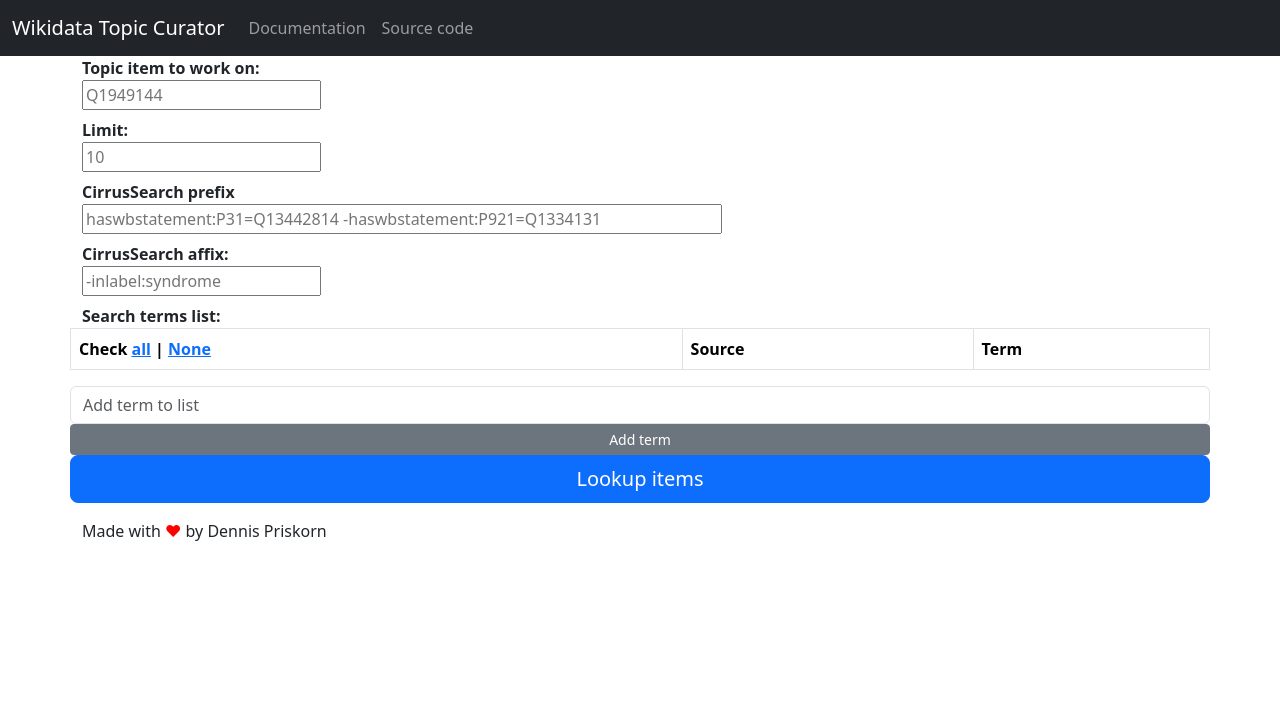
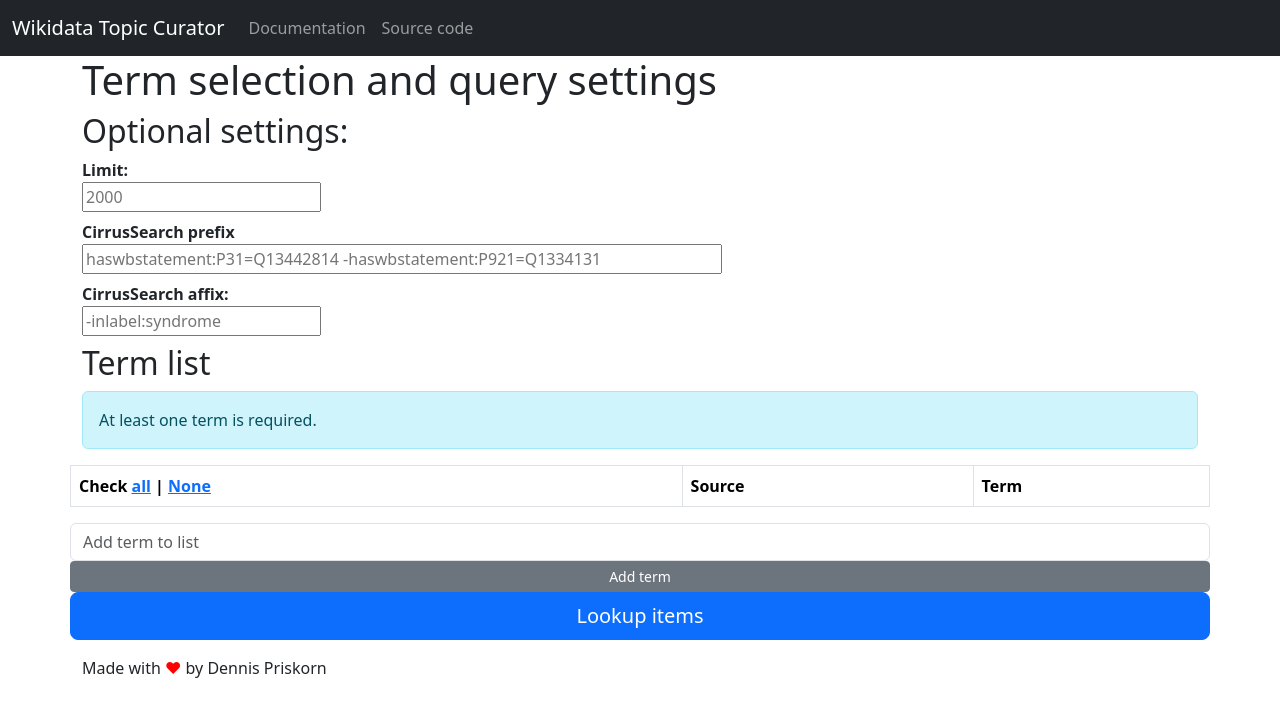
Before and after one commit to dpriskorn/WikidataTopicCurator, a Flask app: page /term in a window 1280 px wide. Shown: the top 717 px of the page. Run offline with Flask 3, Linux system fonts and the light colour scheme; lists and menus that the app fills with data are empty; parts of the project's set-up code (start-up, migrations or seed data) failed here and were passed over; some libraries are stand-ins or nearby versions.

Commit message:
rewrite: Move qid input to lang.html. Also propagate default_limit to terms.html to avoid hardcoding in multiple places. fixes #23

```diff
--- a/app.py
+++ b/app.py
@@ -97,6 +97,7 @@ def term() -> RRV:
             terms_html=user_terms.get_terms_html(topic=topic),
             subgraph=subgraph,
             lang=lang,
+            default_limit=default_limit
         )
     else:
         return render_template(
@@ -108,6 +109,7 @@ def term() -> RRV:
             terms_html=user_terms.get_terms_html(),
             subgraph=subgraph,
             lang=lang,
+            default_limit=default_limit
         )
 
 
--- a/templates/term.html
+++ b/templates/term.html
@@ -8,23 +8,17 @@
 {% include 'navbar.html' %}
 
 <main class="container mb-3">
+    <h1>Term selection and query settings</h1>
     <div class="row">
         <form action="/results" method="get">
             <input type="hidden" name="lang" value="{{ lang }}">
             <input type="hidden" name="subgraph" value="{{ subgraph }}">
-            <div class="two-column-sections">
-                <div class="section">
-                    <dt><label for="qid">Topic item to work on:</label></dt>
-                    <dd><input type="text" id="qid" name="qid" value="{{qid}}"
-                               placeholder="Q1949144"
-                               title="This is the topic to curate.
-                               Items that already have a
-                               P921 statement with this value will be excluded by default,
-                               see Cirrussearch prefix below." required></dd>
-                </div>
+            <input type="hidden" name="qid" value="{{ qid }}">
+            <h2>Optional settings:</h2>
+            <div class="row">
                 <div class="section">
                     <dt><label for="limit">Limit:</label></dt>
-                    <dd><input type="text" id="limit" name="limit" placeholder="10" title="We default to 10."></dd>
+                    <dd><input type="text" id="limit" name="limit" placeholder="{{ default_limit }}" title="We default to {{ default_limit }}."></dd>
                 </div>
             </div>
             <div class="row">
@@ -35,8 +29,9 @@
                     <dt><label for="csa">CirrusSearch affix:</label></dt>
                     <dd><input type="text" id="csa" name="affix" placeholder="-inlabel:syndrome" title="This is used mainly to exclude terms from the results"></dd>
             </div>
+            <h2>Term list</h2>
+            <p class="alert alert-info">At least one term is required.</p>
             <div class="row">
-                <dt>Search terms list:</dt>
                 <!-- Dynamic list of strings -->
                 <table class="table table-bordered" id="termsTable">
                     <tr>
```
Also changed, not shown: templates/lang.html (+9 -3 lines).
